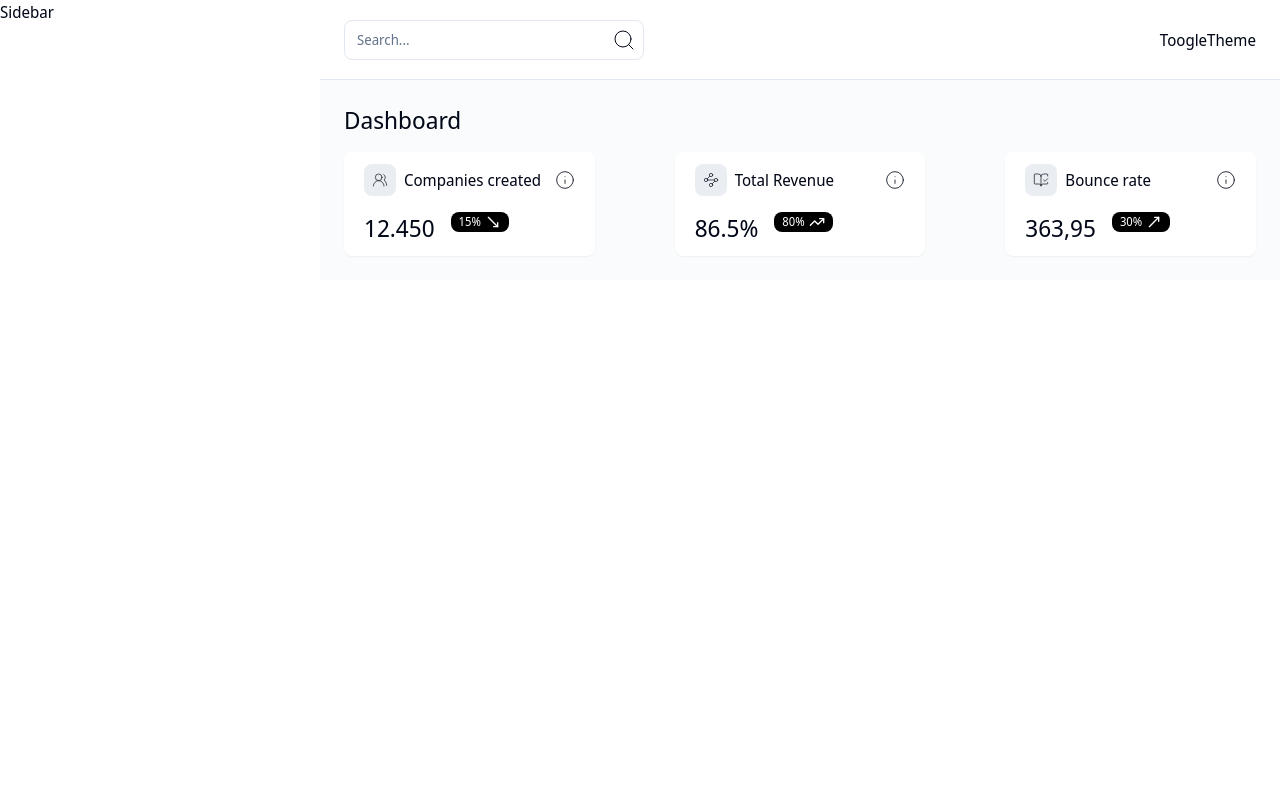
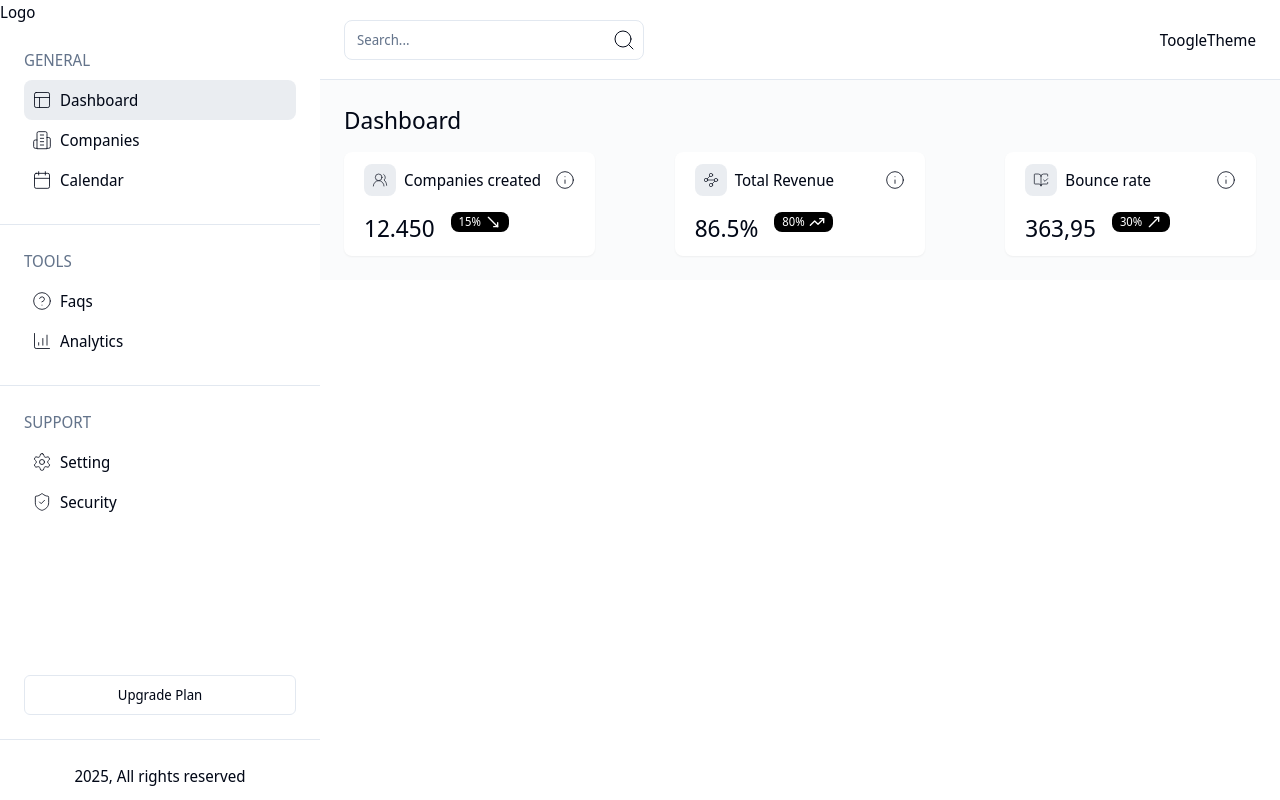
Before and after one commit to AJPadillo/dashborad-companies, a Next.js app: page / in a window 1280 px wide. Built offline with nearby package versions, Linux system fonts and the light colour scheme.

Commit message:
importado sidebarroutes a sidebar/bloque y creada estructura de componente logo

```diff
--- /dev/null
+++ b/components/Logo/Logo.tsx
@@ -0,0 +1,5 @@
+export function Logo() {
+    return (
+        <div>Logo</div>
+    )
+}
--- a/components/Sidebar/Sidebar.tsx
+++ b/components/Sidebar/Sidebar.tsx
@@ -1,6 +1,12 @@
+import { SidebarRoutes } from "../SidebarRoutes";
 
 export function Sidebar() {
     return (
-        <div>Sidebar</div>
+        <div className="h-screen">
+            <div className="h-full flex flex-col border-">
+                <p>Logo</p>
+                <SidebarRoutes />
+            </div>
+        </div>
     )
 }
```
Also changed, not shown: components/Logo/index.ts (added), public/logo.svg (added).
